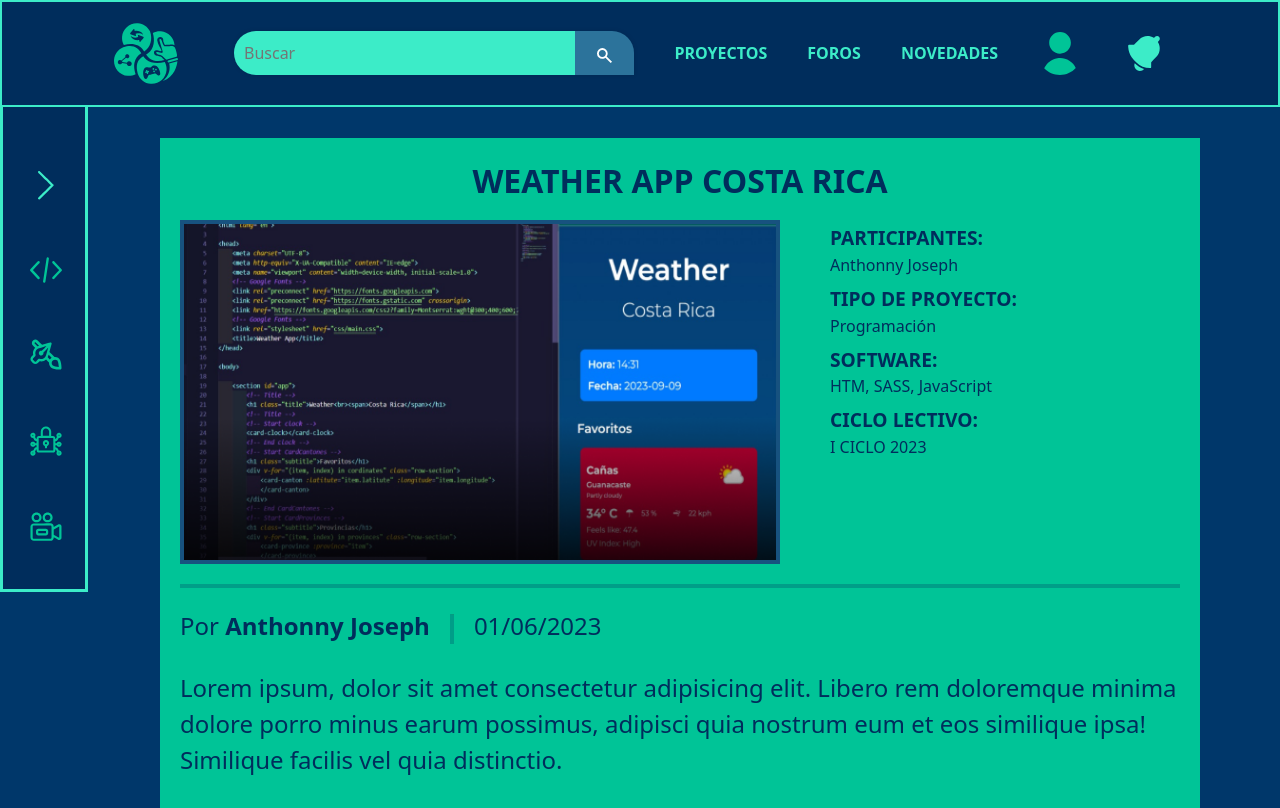
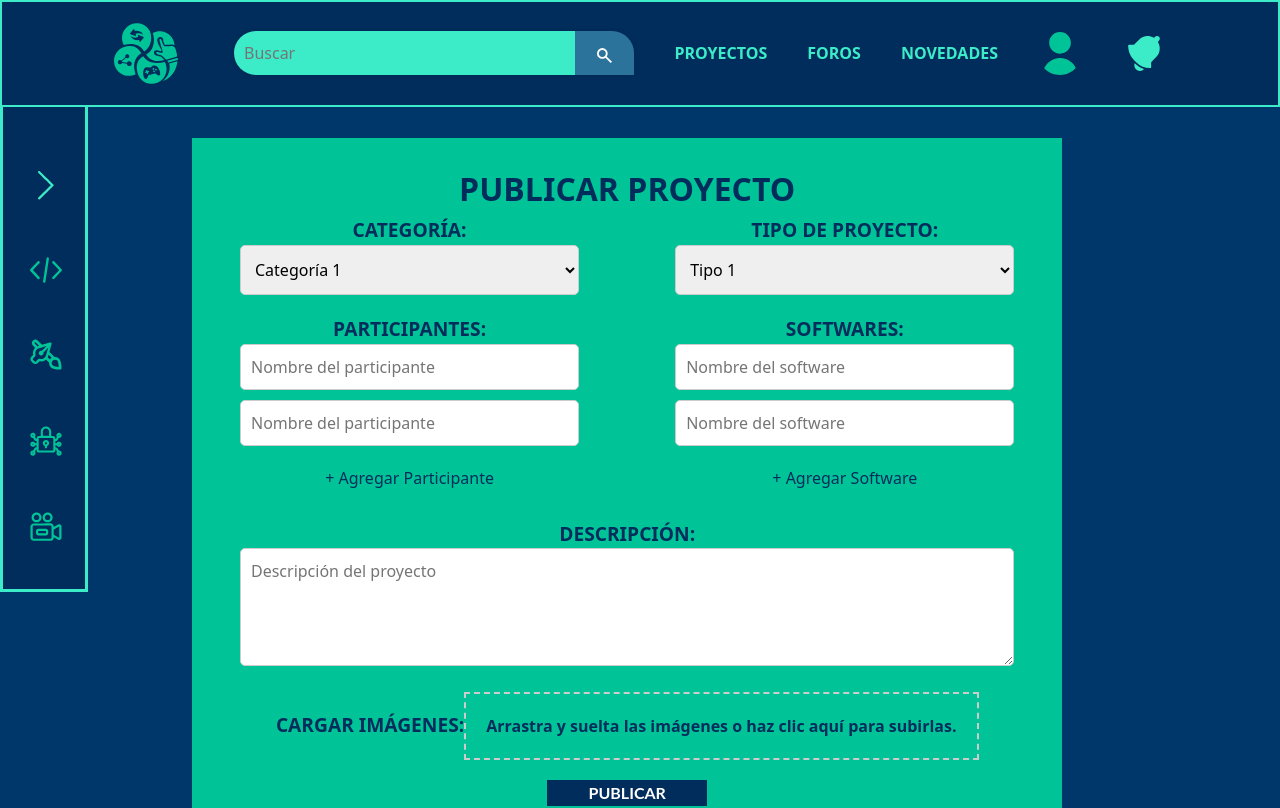
Before and after one commit to belisaqb/itm_portal, a Vue app in the folder portal/: page / in a window 1280 px wide. Shown: the top 808 px of the page. Built offline with nearby package versions, Linux system fonts and the light colour scheme; no server answers; the database is empty.

Commit message:
AddForm creado y clases agregadas a main css

```diff
--- a/portal/package.json
+++ b/portal/package.json
@@ -10,6 +10,8 @@
   "dependencies": {
     "core-js": "^3.8.3",
     "firebase": "^10.4.0",
+    "sass": "^1.69.5",
+    "sass-loader": "^13.3.2",
     "vue": "^3.2.13"
   },
   "devDependencies": {
--- a/portal/src/App.vue
+++ b/portal/src/App.vue
@@ -1,30 +1,27 @@
 <template>
+  <div>
     <header class="header">
       <!----------------- COMPONENT NAV BAR ------------------------->
       <NavBar @go-home="viewHome" @go-auth="viewAuth" @go-project-register="viewProjectRegister" @go-logout="doLogOut"
         @go-all-projects="viewAllProjects"></NavBar>
     </header>
-
     <main>
       <!----------------- COMPONENT SIDE BAR ------------------------->
       <SideBar @categorySelected="updateSelectedCategory"></SideBar>
-
       <!----------------- MAIN SECTION ------------------------->
       <section class="content" id="content">
+
+        <AddForm></AddForm>
+
         <div class="content-section ms-5">
-
           <DetailsProject></DetailsProject>
-
           <!----------------- COMPONENT PERFIL USER ------------------------->
           <PerfilUser v-if="currentUserProfile" :uid="currentUser.id" :firstName="currentUser.firstname"
             :lastName="currentUser.lastname" :email="currentUser.inputEmail" :carnet="currentUser.carnet">
           </PerfilUser>
-
-
           <!----------------- NOVEDADES ------------------------->
           <div v-if="news">
             <h1 class="text-center pt-4 black-dark-blue-xlg">NOVEDADES</h1>
-
             <div class="d-flex justify-content-center mt-3 dropdown mx-2">
               <button class="dropdown-toggle dropdown-button semibold-ligth-green-med" type="button"
                 data-bs-toggle="dropdown" aria-expanded="false">
@@ -35,15 +32,11 @@
                 <li><a class="dropdown-item semibold-ligth-green-med" href="#">A-Z</a></li>
               </ul>
             </div>
-
             <div class="container mt-4">
-
               <div class="row mx-1">
-
                 <NewsCard></NewsCard>
                 <NewsCard></NewsCard>
                 <NewsCard></NewsCard>
-
                 <div class="col-md-6 mb-4">
                   <div class="card-content ">
                     <div class="card-container">
@@ -60,7 +53,6 @@
                     </div>
                   </div>
                 </div>
-
                 <div class="col-md-6 mb-4">
                   <div class="card-content ">
                     <div class="card-container">
@@ -77,7 +69,6 @@
                     </div>
                   </div>
                 </div>
-
                 <div class="col-md-6 mb-4">
                   <div class="card-content ">
                     <div class="card-container">
@@ -95,18 +86,12 @@
                     </div>
                   </div>
                 </div>
-
               </div>
             </div>
-
-
           </div>
-
-
           <!----------------- PROYECTOS ------------------------->
           <div v-if="allProjects">
             <h1 class="text-center pt-4 black-dark-blue-xlg">PROYECTOS</h1>
-
             <div class="d-flex justify-content-center mt-3 dropdown mx-2">
               <button class="dropdown-toggle dropdown-button semibold-ligth-green-med" type="button"
                 data-bs-toggle="dropdown" aria-expanded="false">
@@ -117,15 +102,11 @@
                 <li><a class="dropdown-item semibold-ligth-green-med" href="#">A-Z</a></li>
               </ul>
             </div>
-
             <div class="container mt-4">
-
               <div class="row mx-1">
-
                 <NewsCard></NewsCard>
                 <NewsCard></NewsCard>
                 <NewsCard></NewsCard>
-
                 <div class="col-md-6 mb-4">
                   <div class="card-content ">
                     <div class="card-container">
@@ -142,7 +123,6 @@
                     </div>
                   </div>
                 </div>
-
                 <div class="col-md-6 mb-4">
                   <div class="card-content ">
                     <div class="card-container">
@@ -159,7 +139,6 @@
                     </div>
                   </div>
                 </div>
-
                 <div class="col-md-6 mb-4">
                   <div class="card-content ">
                     <div class="card-container">
@@ -177,33 +156,20 @@
                     </div>
                   </div>
                 </div>
-
               </div>
             </div>
-
-
           </div>
-
-
-
-
         </div>
       </section>
-
-
     </main>
-
     <!------------------ FOOTER --------------------------->
     <LowFooter></LowFooter>
-
-
     <!--//////////////////////// CODIGO DE PRUEBAS ////////////////////// -->
     <div class="">
       <div v-if="projectRegister" class="m-5">
         <ProjectRegister class="col-6" :categories="categories">
         </ProjectRegister>
       </div>
-
       <div v-if="allProjects" class="row">
         <div v-for="(project, index) in projects" :key="index" class="col my-2">
           <ProjectCard @showProjectDetails="goProjectDetails" :id="project.id" :image="project.image"
@@ -211,19 +177,17 @@
           </ProjectCard>
         </div>
       </div>
-
-
       <div v-if="projectDetails">
         <ProjectDetails :image="singleProject.image" :projectName="singleProject.name"
           :projectDescription="singleProject.description" :projectCategory="singleProject.category">
         </ProjectDetails>
       </div>
-
       <div v-show="authUser" class="">
         <AuthUser @go-profile="goCurrentUserProfile"></AuthUser>
       </div>
     </div>
     <!--//////////////////////// CODIGO DE PRUEBAS ////////////////////// -->
+  </div>
 </template>
 
 
@@ -239,6 +203,7 @@ import './js/register'
 
 
 //----------IMPORT COMPONENTS--------------
+import AddForm from './components/AddForm.vue';
 import AuthUser from './components/AuthUser.vue'
 import NavBar from './components/NavBar.vue';
 import ProjectRegister from './components/ProjectRegister.vue';
@@ -289,7 +254,8 @@ export default {
     NewsCard,
     PerfilUser,
     DetailsProject,
-    LowFooter
+    LowFooter,
+    AddForm
   },
 
   //---------------Methods---------------------
--- /dev/null
+++ b/portal/src/components/AddForm.vue
@@ -0,0 +1,73 @@
+<template>
+
+<div class="addF-container">
+        <h1 class="bold-dark-blue-xlg" style="text-align: center">PUBLICAR PROYECTO</h1>
+
+
+        <div class="add-col">
+
+
+        <div class="addF-col2 form-group">
+            <label class="light-dark-blue-xm" for="categoria">CATEGORÍA:</label>
+            <select id="categoria" class="select-input">
+                <option value="categoria1">Categoría 1</option>
+                <option value="categoria2">Categoría 2</option>
+                <option value="categoria3">Categoría 3</option>
+            </select>
+        </div>
+        <div class="addF-col2 form-group">
+            <label class="light-dark-blue-xm" for="tipoProyecto">TIPO DE PROYECTO:</label>
+            <select id="tipoProyecto" class="select-input">
+                <option value="tipo1">Tipo 1</option>
+                <option value="tipo2">Tipo 2</option>
+                <option value="tipo3">Tipo 3</option>
+            </select>
+        </div>
+        <div class="addF-col2 form-group">
+            <label class="light-dark-blue-xm" for="participantes">PARTICIPANTES:</label>
+            <div class="multi-input-group">
+                <input type="text" id="participantes" placeholder="Nombre del participante">
+                <input type="text" placeholder="Nombre del participante">
+                <div class="add-button">+ Agregar Participante</div>
+            </div>
+        </div>
+        <div class="addF-col2 form-group">
+            <label class="light-dark-blue-xm" for="softwares">SOFTWARES:</label>
+            <div class="multi-input-group">
+                <input type="text" id="softwares" placeholder="Nombre del software">
+                <input type="text" placeholder="Nombre del software">
+                <div class="add-button">+ Agregar Software</div>
+            </div>
+        </div>
+
+        </div>
+
+        <div class="addF-center">
+
+
+        <div class="form-group">
+            <label class="description-group light-dark-blue-xm">DESCRIPCIÓN:</label>
+            <textarea id="descripcion" rows="4" placeholder="Descripción del proyecto"></textarea>
+        </div>
+        <div class="form-group">
+            <label class="light-dark-blue-xm">CARGAR IMÁGENES:</label>
+            <label for="upload" class="upload-button">
+                Arrastra y suelta las imágenes o haz clic aquí para subirlas.
+                <input type="file" id="upload" class="file-input" multiple>
+            </label>
+        </div>
+        </div>
+
+        <div class="form-group">
+        <button id="post-button" type="button" class="login-button" style="width: 10rem; background-color: rgba(0, 45, 92, 1); color: white">PUBLICAR</button>
+        </div>
+    </div>
+
+</template>
+
+
+<script>
+export default {
+    name: 'AddForm'
+}
+</script>
--- /dev/null
+++ b/portal/src/components/SelectInput.vue
@@ -0,0 +1,37 @@
+<template>
+    <fieldset class="select">
+        <label class="select--label" v-bind:for="id">{{ title }}</label>
+        <select class="select--input" name="" v-bind:id="id">
+            <option class="select--option" v-bind:key="option" v-for="option in options" v-bind:value="option">
+                {{ option }}
+            </option>
+        </select>
+    </fieldset>
+</template>
+
+<script setup>
+    import {defineProps} from "vue"
+
+    defineProps({
+        title: String,
+        options: [String],
+        id: String
+    })
+</script>
+
+<style lang="scss">
+    .select {
+        display: flex;
+        flex-direction: column;
+        align-items: center;
+        &--label {
+            text-transform: uppercase;
+        }
+        &--input {
+            width: 100%;
+        }
+        &--option {
+
+        }
+    }
+</style>
--- a/portal/src/css/main.css
+++ b/portal/src/css/main.css
@@ -1,4 +1,5 @@
 @charset "UTF-8";
+
 .header {
   background-color: rgb(0, 45, 92);
   border: 2px solid rgb(60, 236, 200);
@@ -30,16 +31,19 @@
   box-shadow: 0 0 5px rgba(0, 0, 0, 0.1);
   margin: 0 2.5rem;
 }
+
 @media only screen and (min-width: 768px) and (max-width: 993px) {
   .search-bar {
     width: 50%;
   }
 }
+
 @media only screen and (max-width: 767px) {
   .search-bar {
     width: 50%;
   }
 }
+
 @media only screen and (max-width: 560px) {
   .search-bar {
     width: 13rem;
@@ -58,6 +62,7 @@
     transform: translatey(-8px);
   }
 }
+
 .search-input {
   -webkit-box-flex: 1;
   -ms-flex: 1;
@@ -77,6 +82,7 @@
   padding: 0.625rem 1.25rem;
   cursor: pointer;
 }
+
 @media only screen and (max-width: 560px) {
   .search-button {
     display: none;
@@ -97,6 +103,7 @@
 .img-logo {
   width: 4rem;
 }
+
 @media only screen and (max-width: 560px) {
   .img-logo {
     width: 2rem;
@@ -137,6 +144,7 @@
 .btn-hamburguer img {
   width: 2rem;
 }
+
 @media only screen and (max-width: 560px) {
   .btn-hamburguer img {
     width: 1rem;
@@ -149,87 +157,105 @@
     text-align: center;
     /* Centra los elementos */
   }
+
   .img-user {
     margin-right: 2.45rem;
     margin-bottom: 0.45rem;
   }
+
   .notifications {
     margin-right: 2.45rem;
     margin-bottom: 0.45rem;
   }
 }
+
 @media only screen and (max-width: 991.98px) and (min-width: 768px) and (max-width: 993px) {
   .notifications {
     margin-bottom: 1rem;
   }
 }
+
 @media only screen and (max-width: 991.98px) and (max-width: 767px) {
   .notifications {
     margin-bottom: 1rem;
   }
 }
+
 @media (max-width: 991.98px) {
   .btn-hamburguer {
     /* Establece un ancho de 0 y un margen derecho de 0 para cerrar el botón */
     overflow: hidden;
   }
+
   .navbar-nav .nav-item {
     margin: 0.5rem 0;
     /* Espaciado entre elementos */
   }
+
   .navbar-collapse {
     text-align: center;
     /* Centra el contenido del collapse */
   }
+
   .navbar-collapse .navbar-nav {
     margin: auto;
   }
+
   .nav-center {
     padding-right: 0;
     padding-left: 2rem;
   }
 }
+
 /* Animations */
 @-webkit-keyframes slideIn {
   from {
     -webkit-transform: translatex(-100%);
     transform: translatex(-100%);
   }
+
   to {
     -webkit-transform: translatex(0);
     transform: translatex(0);
   }
 }
+
 @keyframes slideIn {
   from {
     -webkit-transform: translatex(-100%);
     transform: translatex(-100%);
   }
+
   to {
     -webkit-transform: translatex(0);
     transform: translatex(0);
   }
 }
+
 @-webkit-keyframes slideOut {
   from {
     -webkit-transform: translateX(0);
     transform: translateX(0);
   }
+
   to {
     -webkit-transform: translateX(-100%);
     transform: translateX(-100%);
   }
 }
+
 @keyframes slideOut {
   from {
     -webkit-transform: translateX(0);
     transform: translateX(0);
   }
+
   to {
     -webkit-transform: translateX(-100%);
     transform: translateX(-100%);
   }
 }
+
 .floating-filter {
   position: fixed;
   width: 5.5rem;
@@ -242,16 +268,19 @@
   z-index: 1;
   /* Responsive */
 }
+
 @media only screen and (min-width: 768px) and (max-width: 993px) {
   .floating-filter {
     height: 5.8rem;
   }
 }
+
 @media only screen and (max-width: 767px) {
   .floating-filter {
     height: 5.8rem;
   }
 }
+
 @media only screen and (max-width: 560px) {
   .floating-filter {
     height: 3rem;
@@ -265,6 +294,7 @@
   margin-top: 2em;
   /* Responsive */
 }
+
 @media only screen and (max-width: 560px) {
   .floating-filter button {
     margin-top: 0;
@@ -273,11 +303,13 @@
     margin-left: 0.9rem;
   }
 }
+
 @media only screen and (max-width: 767px) {
   .floating-filter button {
     margin-top: 0;
   }
 }
+
 @media only screen and (min-width: 768px) and (max-width: 993px) {
   .floating-filter button {
     margin-top: 0;
@@ -287,6 +319,7 @@
 .floating-filter button img {
   width: 1rem;
 }
+
 @media only screen and (max-width: 560px) {
   .floating-filter button img {
     width: 0.7rem;
@@ -321,6 +354,7 @@
   -webkit-transition: top 0.3s ease;
   transition: top 0.3s ease;
 }
+
 @media only screen and (max-width: 560px) {
   #optionsContainer {
     margin-top: 4.8rem;
@@ -331,6 +365,7 @@
   padding-top: 3rem;
   padding-left: 0.3rem;
 }
+
 @media only screen and (max-width: 560px) {
   .padding-options {
     padding-top: 1.5rem;
@@ -349,35 +384,44 @@
 
 /* --------------------------------------- */
 @media only screen and (max-width: 560px) {
+
   /* Oculta la lista cuando es responsive */
   #filter ul {
     display: none;
   }
+
   /* Asegúrate de que el botón se muestre */
   #filter .toggle-button {
     display: inline-block;
   }
 }
+
 @media only screen and (max-width: 767px) {
+
   /* Oculta la lista cuando es responsive */
   #filter ul {
     display: none;
   }
+
   /* Asegúrate de que el botón se muestre */
   #filter .toggle-button {
     display: inline-block;
   }
 }
+
 @media only screen and (min-width: 768px) and (max-width: 993px) {
+
   /* Oculta la lista cuando es responsive */
   #filter ul {
     display: none;
   }
+
   /* Asegúrate de que el botón se muestre */
   #filter .toggle-button {
     display: inline-block;
   }
 }
+
 .floating-filter {
   -webkit-transition: top 0.3s ease;
   transition: top 0.3s ease;
@@ -402,16 +446,19 @@ main {
   margin-top: 6.6rem;
   background-color: rgb(0, 55, 106);
 }
+
 @media only screen and (min-width: 768px) and (max-width: 993px) {
   .content {
     padding: 2rem 3rem;
   }
 }
+
 @media only screen and (max-width: 767px) {
   .content {
     padding: 2rem 3rem;
   }
 }
+
 @media only screen and (max-width: 560px) {
   .content {
     padding: 1.5rem;
@@ -466,7 +513,8 @@ main {
 .card-img-top {
   height: 20rem;
   -o-object-fit: cover;
-     object-fit: cover; /* Esto asegura que la imagen cubra el espacio y no se deforme */
+  object-fit: cover;
+  /* Esto asegura que la imagen cubra el espacio y no se deforme */
   border-radius: 0;
 }
 
@@ -483,7 +531,8 @@ main {
   width: 100%;
   height: 100%;
   background: -webkit-gradient(linear, left top, left bottom, from(rgba(0, 0, 0, 0)), color-stop(rgba(0, 0, 0, 0)), to(rgb(0, 0, 0)));
-  background: linear-gradient(to bottom, rgba(0, 0, 0, 0), rgba(0, 0, 0, 0), rgb(0, 0, 0)); /* Ajusta la opacidad y el color del degradado según tus preferencias */
+  background: linear-gradient(to bottom, rgba(0, 0, 0, 0), rgba(0, 0, 0, 0), rgb(0, 0, 0));
+  /* Ajusta la opacidad y el color del degradado según tus preferencias */
 }
 
 .ms-6 {
@@ -559,6 +608,7 @@ main {
   color: rgb(255, 255, 255);
   padding: 0 0.5rem;
 }
+
 @media only screen and (max-width: 767px) {
   .bold-white-lg {
     font-weight: 700;
@@ -566,6 +616,7 @@ main {
     color: rgb(255, 255, 255);
   }
 }
+
 @media only screen and (min-width: 768px) and (max-width: 993px) {
   .bold-white-lg {
     font-weight: 700;
@@ -573,6 +624,7 @@ main {
     color: rgb(255, 255, 255);
   }
 }
+
 @media only screen and (max-width: 560px) {
   .bold-white-lg {
     font-weight: 700;
@@ -584,3 +636,81 @@ main {
 .img-button {
   width: 20%;
 }
+
+/*Add form *****************/
+
+.addF-container {
+  width: 80%;
+  margin: 0;
+  margin-left: 5rem;
+  padding-top: 2rem;
+  padding-bottom: 2rem;
+  text-align: left;
+  background-color:  rgba(0, 196, 151, 1);
+  color: rgba(0, 45, 92, 1);
+}
+
+.add-col {
+  display: flex;
+  flex-direction: row;
+  flex-wrap: wrap;
+}
+
+.addF-col2 {
+  width: 50%;
+}
+
+.form-group {
+  margin-bottom: 20px;
+
+  text-align: center;
+  padding-right: 3rem;
+  padding-left: 3rem;
+}
+
+.form-group label {
+  font-weight: bold;
+}
+
+.form-group select, .form-group input[type="text"], .form-group textarea {
+  width: 100%;
+  padding: 10px;
+  border: 1px solid #ccc;
+  border-radius: 5px;
+}
+
+.select-input {
+  height: 50px;
+}
+
+.multi-input-group {
+  display: flex;
+  flex-direction: column;
+}
+
+.multi-input-group input[type="text"] {
+  margin-bottom: 10px;
+}
+
+.add-button {
+  margin-top: 10px;
+  cursor: pointer;
+}
+
+.description-group {
+  margin-top: 10px;
+}
+
+.upload-button {
+  border: 2px dashed #ccc;
+  padding: 20px;
+  cursor: pointer;
+}
+
+.file-input {
+  display: none;
+}
+
+.addF-center {
+  align-items: center;
+}
```
Also changed, not shown: portal/src/components/AuthUser.vue (+3 -49 lines), 1 other file (tests, documents, lock files or other folders). Lines whose indentation alone changed are shown as unchanged.
